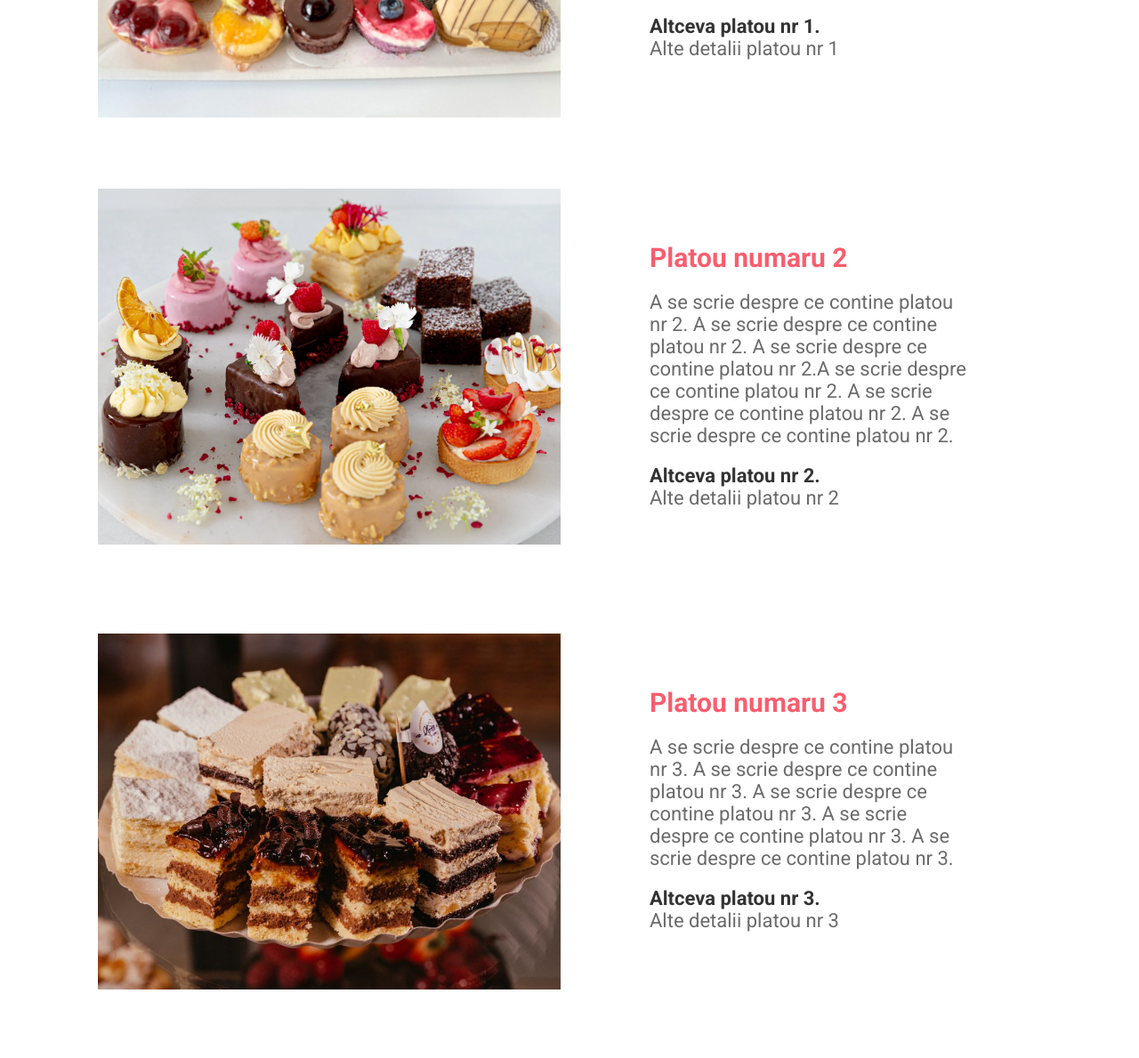
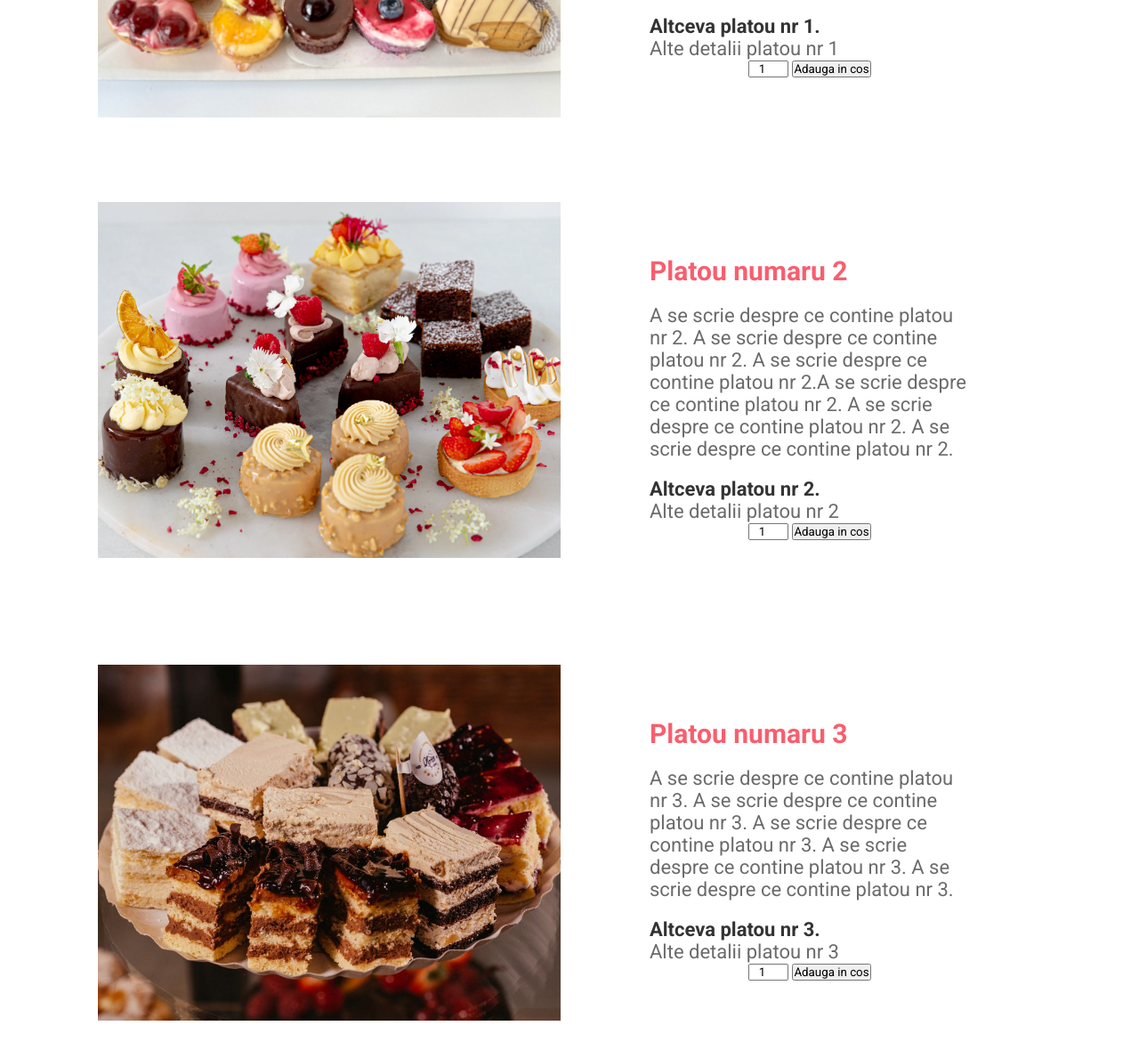
Before and after one commit to Deorak/Cupsheria, a plain HTML site: page platouri.html in a window 1280 px wide. Shown: the part 533-1722 px from the top of the page at 89% size. Drawn offline with Linux system fonts and the light colour scheme.

Commit message:
platouri update

```diff
--- a/platouri.html
+++ b/platouri.html
@@ -8,7 +8,9 @@
 
 <link rel="preconnect" href="https://fonts.googleapis.com">
 <link rel="preconnect" href="https://fonts.gstatic.com" crossorigin>
-  <link href="https://fonts.googleapis.com/css2?family=Roboto:ital,wght@0,100..900;1,100..900&family=Sacramento&display=swap" rel="stylesheet">
+<link
+  href="https://fonts.googleapis.com/css2?family=Roboto:ital,wght@0,100..900;1,100..900&family=Sacramento&display=swap"
+  rel="stylesheet">
 
 <link rel="stylesheet" href="styles/style.css">
 <link rel="shortcut icon" href="icons/tab-icon-2.webp">
@@ -28,10 +30,14 @@
 
       <div class="social-icons">
         <div class="test-inner">
-      <a href="https://www.instagram.com/" target="_blank" rel="noopener noreferrer"> <img src="icons/instagram.png" alt="Instagram"></a>
-      <a href="https://www.facebook.com/" target="_blank" rel="noopener noreferrer"><img src="icons/facebook.png" alt="Facebook"></a>
-      <a href="https://youtu.be/6ohRg82HuGo" target="_blank" rel="noopener noreferrer"><img src="icons/youtube.png" alt="Youtube"></a>
-      <a href="https://maps.app.goo.gl/iTdoX1YxAMVWueyJ9" target="_blank" rel="noopener noreferrer"><img src="icons/location.png" alt="Location"></a>
+          <a href="https://www.instagram.com/" target="_blank" rel="noopener noreferrer"> <img src="icons/instagram.png"
+              alt="Instagram"></a>
+          <a href="https://www.facebook.com/" target="_blank" rel="noopener noreferrer"><img src="icons/facebook.png"
+              alt="Facebook"></a>
+          <a href="https://youtu.be/6ohRg82HuGo" target="_blank" rel="noopener noreferrer"><img src="icons/youtube.png"
+              alt="Youtube"></a>
+          <a href="https://maps.app.goo.gl/iTdoX1YxAMVWueyJ9" target="_blank" rel="noopener noreferrer"><img
+              src="icons/location.png" alt="Location"></a>
         </div>
       </div>
     </div>
@@ -56,8 +62,8 @@
 
         </ul>
         <div class="cart-icon-container">
-        <a class="cart-icon" href="cart.html" > <img src="icons/shopping-cart.png"
-              alt="Cart"></a></div>
+          <a class="cart-icon" href="cart.html"> <img src="icons/shopping-cart.png" alt="Cart"></a>
+        </div>
       </div>
     </nav>
   </header>
@@ -67,7 +73,7 @@
 
       <img class="platouri-picture" src="pictures/platou1.jpg">
 
-      <div class = "platouri-description">
+      <div class="platouri-description">
         <h2>Platou numaru 1</h2>
         <p>
           A se scrie despre ce contine platou nr 1. A se scrie despre ce contine platou nr 1.
@@ -78,6 +84,10 @@
           <strong>Altceva platou nr 1.</strong><br>
           Alte detalii platou nr 1<br>
         </p>
+        <div class="platouri-addtocart">
+          <input type="number" id="quantity" data-item="platou1" name="quantity" min="1" max="20" value="1">
+          <button type="button" data-item="platou1" onclick="addOrder(this)">Adauga in cos</button>
+        </div>
       </div>
     </div>
 
@@ -85,7 +95,7 @@
 
       <img class="platouri-picture" src="pictures/platou2.webp">
 
-      <div class = "platouri-description">
+      <div class="platouri-description">
         <h2>Platou numaru 2</h2>
         <p>
           A se scrie despre ce contine platou nr 2. A se scrie despre ce contine platou nr 2.
@@ -97,6 +107,11 @@
           <strong>Altceva platou nr 2.</strong><br>
           Alte detalii platou nr 2<br>
         </p>
+        <div class="platouri-addtocart">
+          <input type="number" id="quantity" data-item="platou2" name="quantity" min="1" max="20" value="1">
+          <button type="button" data-item="platou2" onclick="addOrder(this)">Adauga in
+            cos</button>
+        </div>
       </div>
     </div>
 
@@ -104,7 +119,7 @@
 
       <img class="platouri-picture" src="pictures/platou3.jpg">
 
-      <div class = "platouri-description">
+      <div class="platouri-description">
         <h2>Platou numaru 3</h2>
         <p>
           A se scrie despre ce contine platou nr 3. A se scrie despre ce contine platou nr 3.
@@ -115,9 +130,37 @@
           <strong>Altceva platou nr 3.</strong><br>
           Alte detalii platou nr 3<br>
         </p>
+        <div class="platouri-addtocart">
+          <input type="number" id="quantity" data-item="platou3" name="quantity" min="1" max="20" value="1">
+          <button type="button" data-item="platou3" onclick="addOrder(this)">Adauga in
+            cos</button>
         </div>
       </div>
+    </div>
+    <script>
+      function addOrder(button) {
+        const productBox = button.closest(".platouri-addtocart");
+        const input = productBox.querySelector("input[type=number]");
+        const quantity = input.value;
 
+        let cart = JSON.parse(sessionStorage.getItem("cart")) || {};
+
+      console.log(quantity);
+
+
+        cart[button.dataset.item] = (cart[button.dataset.item] || 0) + Number(quantity);
+
+
+        sessionStorage.setItem("cart", JSON.stringify(cart));
+
+        console.log(cart);
+
+        console.log("Item:", button.dataset.item);
+        console.log("Quantity:", quantity);
+
+
+      }
+    </script>
 
   </main>
 
@@ -162,12 +205,13 @@
             <a href="https://www.instagram.com/" target="_blank" rel="noopener noreferrer">www.instagram.com</a>
           </div>
           <div class="footer-contact-item">
-              <img class="footer-icon" src="icons/facebook.png" >
+            <img class="footer-icon" src="icons/facebook.png">
             <a href="https://www.facebook.com/" target="_blank" rel="noopener noreferrer">facebook.com</a>
           </div>
           <div class="footer-contact-item">
             <img class="footer-icon" src="icons/location.png">
-               <a href="https://www.instagram.com/" target="_blank" rel="noopener noreferrer">https://maps.app.goo.gl/1cvs5pXQ4PTqxDXr9</a>
+            <a href="https://www.instagram.com/" target="_blank"
+              rel="noopener noreferrer">https://maps.app.goo.gl/1cvs5pXQ4PTqxDXr9</a>
           </div>
         </div>
       </div>
@@ -175,17 +219,22 @@
         <h3>Legal</h3>
         <div class="footer-legal-container">
           <a class="legal-item" href="index.html">Termeni si conditii</a>
-            <a class="legal-item"  href="index.html">Livrare si retururi</a>
-            <a class="legal-item"  href="index.html">Informatii nutritionale</a>
-            <a class="legal-item"  href="index.html">Politica de confidentialitate</a>
-            <a href="https://reclamatiisal.anpc.ro/" target="_blank" rel="noopener noreferrer"> <img class="footer-anpc" src="pictures/anpc-sal1-1.png" alt="Anpc"></a>
-            <a href="https://consumer-redress.ec.europa.eu/site-relocation_en?event=main.home2.show&lng=RO" target="_blank" rel="noopener noreferrer"><img class="footer-anpc" src="pictures/anpc-sol.png" alt="Anpc 2"></a>
+          <a class="legal-item" href="index.html">Livrare si retururi</a>
+          <a class="legal-item" href="index.html">Informatii nutritionale</a>
+          <a class="legal-item" href="index.html">Politica de confidentialitate</a>
+          <a href="https://reclamatiisal.anpc.ro/" target="_blank" rel="noopener noreferrer"> <img class="footer-anpc"
+              src="pictures/anpc-sal1-1.png" alt="Anpc"></a>
+          <a href="https://consumer-redress.ec.europa.eu/site-relocation_en?event=main.home2.show&lng=RO"
+            target="_blank" rel="noopener noreferrer"><img class="footer-anpc" src="pictures/anpc-sol.png"
+              alt="Anpc 2"></a>
         </div>
       </div>
     </div>
 
     <div class="footer-copyright">
-        <p>&copy; 2025 Cupsheria. Toate drepturile rezervate. Dezvoltat de <a href="https://d.newsweek.com/en/full/1905075/file-photo-smiling-dog.jpg?w=1200&f=ca8af48b1c6f394ff2244b683553f637"> PW</a></p>
+      <p>&copy; 2025 Cupsheria. Toate drepturile rezervate. Dezvoltat de <a
+          href="https://d.newsweek.com/en/full/1905075/file-photo-smiling-dog.jpg?w=1200&f=ca8af48b1c6f394ff2244b683553f637">
+          PW</a></p>
     </div>
   </footer>
 
@@ -199,4 +248,5 @@
   </script>
 
 </body>
+
 </html>
```
Also changed, not shown: cart.html (+1 -1 lines). Lines whose indentation alone changed are shown as unchanged.
